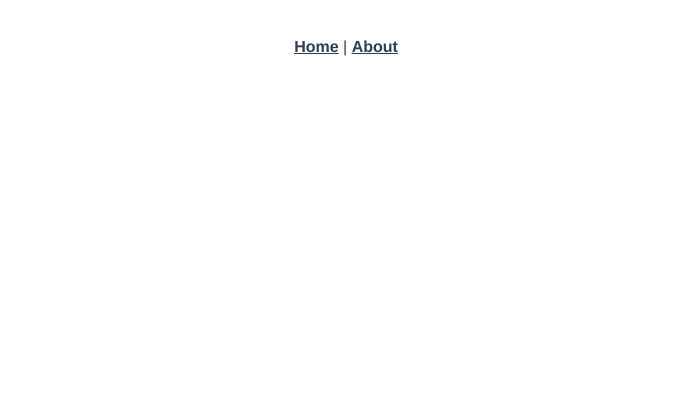
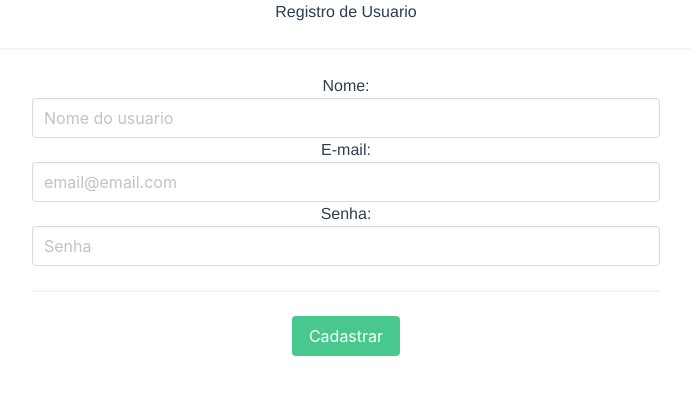
Before and after one commit to ChernoBen/gestao-users-front, a Vue app: page /register in a window 1280 px wide. Shown: the top 394 px of the page, without its empty margins (294-985 px from the left). Built offline with nearby package versions, Linux system fonts and the light colour scheme.

Commit message:
criação de usuario

```diff
--- a/package.json
+++ b/package.json
@@ -8,7 +8,10 @@
     "lint": "vue-cli-service lint"
   },
   "dependencies": {
+    "axios": "^0.21.1",
+    "bulma": "^0.9.2",
     "core-js": "^3.6.5",
+    "dotenv": "^8.2.0",
     "vue": "^2.6.11",
     "vue-router": "^3.2.0"
   },
--- a/src/App.vue
+++ b/src/App.vue
@@ -1,9 +1,5 @@
 <template>
   <div id="app">
-    <div id="nav">
-      <router-link to="/">Home</router-link> |
-      <router-link to="/about">About</router-link>
-    </div>
     <router-view/>
   </div>
 </template>
--- a/src/main.js
+++ b/src/main.js
@@ -1,6 +1,8 @@
 import Vue from 'vue'
 import App from './App.vue'
 import router from './router'
+import '../node_modules/bulma/css/bulma.css'
+
 
 Vue.config.productionTip = false
 
--- a/src/router/index.js
+++ b/src/router/index.js
@@ -1,6 +1,7 @@
 import Vue from 'vue'
 import VueRouter from 'vue-router'
 import Home from '../views/Home.vue'
+import Register from '../views/Register.vue'
 
 Vue.use(VueRouter)
 
@@ -17,7 +18,12 @@ const routes = [
     // this generates a separate chunk (about.[hash].js) for this route
     // which is lazy-loaded when the route is visited.
     component: () => import(/* webpackChunkName: "about" */ '../views/About.vue')
-  }
+  },
+  {
+    path: '/register',
+    name: 'Register',
+    component: Register
+  },
 ]
 
 const router = new VueRouter({
--- /dev/null
+++ b/src/views/Register.vue
@@ -0,0 +1,84 @@
+<template>
+  <div>
+    <h2>Registro de Usuario</h2>
+    <hr />
+    <div class="columns is-centered">
+      <div class="column is-half">
+          <p>Nome:</p>
+        <input
+          class="input"
+          type="text"
+          placeholder="Nome do usuario"
+          name=""
+          id=""
+          v-model="name"
+        />
+         <p>E-mail:</p>
+        <input
+          class="input"
+          type="email"
+          placeholder="email@email.com"
+          name=""
+          id=""
+          v-model="email"
+        />
+         <p>Senha:</p>
+        <input
+          class="input"
+          type="password"
+          placeholder="Senha"
+          name=""
+          id=""
+          v-model="password"
+        />
+        <hr>
+        <button @click="register" class="button is-success">Cadastrar</button>
+
+      </div>
+    </div>
+  </div>
+</template>
+
+<script>
+const axios = require('axios')
+
+
+export default {
+
+    data(){
+
+        return {
+
+            name:"",
+            password:"",
+            email:"",
+
+        }
+    },
+    methods:{
+
+        register:function(){
+
+            axios.post("https://af3a43dc75bc.ngrok.io/user",{
+
+                name:this.name,
+                password:this.password,
+                email:this.email
+
+            }).then(res=>{
+
+                console.log(res.data.message)
+
+            }).catch(err=>{
+
+                console.log(err)
+            })
+
+        }
+    }
+
+};
+</script>
+
+<style scoped>
+</style>
```
Also changed, not shown: 2 other files (tests, documents, lock files or other folders).
